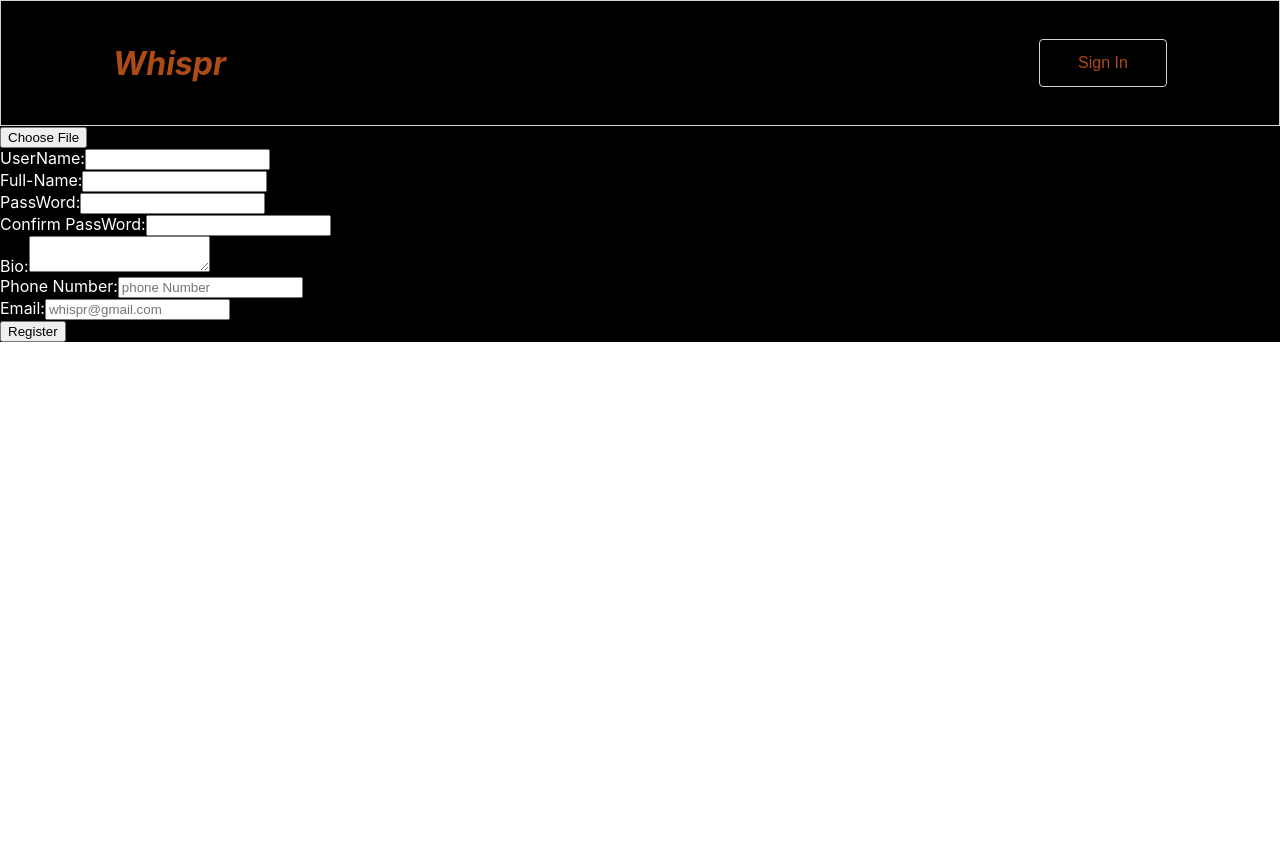
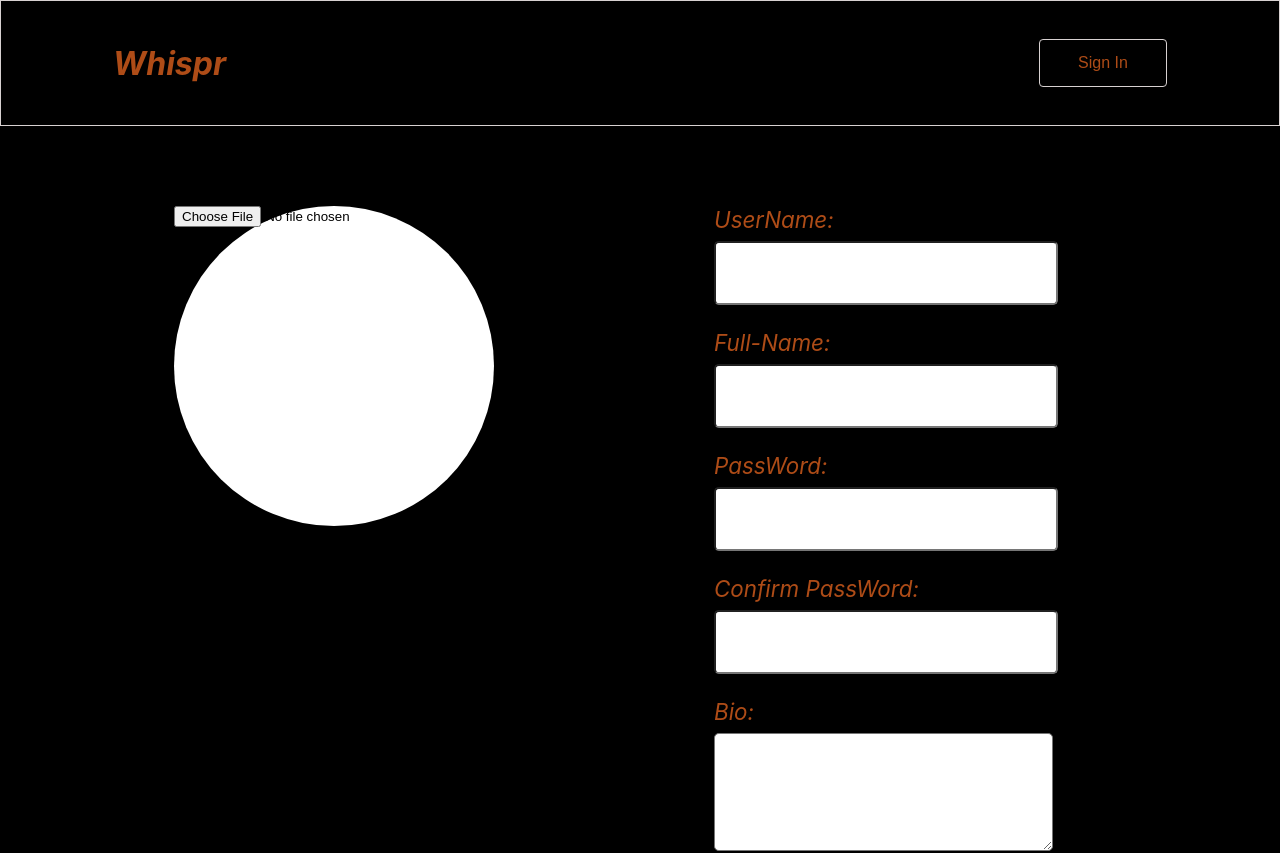
Before and after one commit to justemitayo/whispr_web, a React (Create React App) app: page /register-user in a window 1280 px wide. Shown: the top 853 px of the page. Before the commit the page ends 800 px from the top, so only its background shows below. Built offline with nearby package versions, Linux system fonts and the light colour scheme.

Commit message:
registerUser

```diff
--- a/src/Component/Verify/Registration.css
+++ b/src/Component/Verify/Registration.css
@@ -1,3 +1,64 @@
+.register{
+  display: flex;
+  padding: 5rem 7rem 7rem 4rem;
+  align-items: flex-start;
+  justify-content: space-around;
+}
+.register-content{
+  display: flex;
+  flex-direction: column;
+  justify-content: flex-start;
+  margin-bottom: 1.5rem;
+}
+
 label{
-  color: white;
+  color: rgb(174, 76, 23);
+  font-size: 1.4rem;
+  font-style: oblique;
+  margin-bottom: 0.5rem;
 }
+.register-content input{
+  width: max(25vw, 250px);
+  padding: 10px;
+  border-radius: 0.3rem;
+  cursor: pointer;
+  height: 2.5rem;
+  font-size: 1.2rem;
+}
+.register-picture{
+  display: flex;
+  /* justify-content: center; */
+  /* align-items: flex-end; */
+  background-color: white;
+  width: max(25vw, 150px);
+  height: max(25vw, 150px);
+  /* place-content: center; */
+  border-radius: 50%;
+}
+.register-picture img{
+  width: max(25vw, 150px);
+  height: max(25vw, 150px);
+  /* place-content: center; */
+  border-radius: 50%;
+  position: absolute;
+}
+.register-component button{
+  border: none;
+  color: black;
+  background-color: rgb(174, 76, 23);
+  width: max(25vw, 200px);
+  padding: 12px 0px;
+  border-radius: 4px;
+  cursor: pointer;
+  height: 3rem;
+  font-size: 1.3rem;
+  margin-top: 2rem;
+  /* border: 1px solid rgb(215, 209, 209); */
+  place-self: center;
+}
+textarea{
+  width: max(26vw, 250px);
+  height: 7rem;
+  font-size: 1.2rem;
+  border-radius: 0.3rem;
+}
--- a/src/Component/Verify/Registration.tsx
+++ b/src/Component/Verify/Registration.tsx
@@ -57,8 +57,8 @@
       toast.error('Email format is invalid.');
     }
 
-    if (!password || password.length < 6) {
-      toast.error('Password must be at least 6 characters.');
+    if (!password || password.length < 8) {
+      toast.error('Password must be at least 8 characters.');
     }
 
     if (!confirm_password) {
@@ -108,62 +108,70 @@
         toast.success('Registration successful!');
         localStorage.setItem('RegisteredUser', JSON.stringify(payload));
 
-        if (response.data?.token) {
-          localStorage.setItem('token', response.data.token);
-        }
+        // if (response.data?.token) {
+        //   localStorage.setItem('token', response.data.token);
+        // }
 
 
         localStorage.removeItem('pendingUser')
       },
       onError: (error: any) => {
         toast.error(error.message || 'Registration Failed');
+        console.log('iamaboy')
       },
     })
 
   }
   return (
-    <form onSubmit={handleSubmit}>
-      <input type="file" accept="image/*" onChange={profileChange} />
-      {preview && <img src={preview} alt="Preview"  />}
+    <form onSubmit={handleSubmit} className='register'>
+      <div className='register-picture'>
+        <input type="file" accept="image/*" onChange={profileChange} />
+        {preview && <img src={preview} alt="Preview"  />}
+      </div>
 
-      <>
-      <div>
+
+      <div className='register-component'>
+      <div className='register-content'>
         <label>UserName:</label>
         <input
           name='user_name'
           type='text'
           value={regUser.user_name}
           onChange={handleInputChange}
+          required
         />
       </div>
-      <div>
+      <div className='register-content'>
         <label>Full-Name:</label>
         <input
           name='full_name'
           type='text'
           value={regUser.full_name}
           onChange={handleInputChange}
+          required
         />
       </div>
-      <div>
+      <div className='register-content'>
         <label>PassWord:</label>
         <input
           name='password'
           type='password'
           value={regUser.password}
           onChange={handleInputChange}
+          required
         />
       </div>
-      <div>
+      <div className='register-content'>
         <label>Confirm PassWord:</label>
         <input
           name='confirm_password'
           type='password'
           value={regUser.confirm_password}
           onChange={handleInputChange}
+          required
         />
       </div>
-      <div>
+      <div className='register-content'>
         <label>Bio:</label>
         <textarea
           name='bio'
@@ -172,7 +180,7 @@
           onChange={handleInputChange}
         />
       </div>
-      <div>
+      <div className='register-content'>
         <label>Phone Number:</label>
         <input
           name='phone_number'
@@ -180,9 +188,10 @@
           placeholder='phone Number'
           value={regUser.phone_number}
           onChange={handleInputChange}
+          required
         />
       </div>
-      <div>
+      <div className='register-content'>
         <label>Email:</label>
         <input
           name='email'
@@ -190,13 +199,14 @@
           placeholder='whispr@gmail.com'
           value={regUser.email}
           onChange={handleInputChange}
+          required
         />
       </div>
-      </>
+
       <button type="submit" disabled={registerUser.isPending}>
         {registerUser.isPending ? 'loading...' : 'Register'}
       </button>
-
+      </div>
     </form>
   )
 }
```
Also changed, not shown: src/Component/Verify/Verification.tsx (+0 -99 lines).
